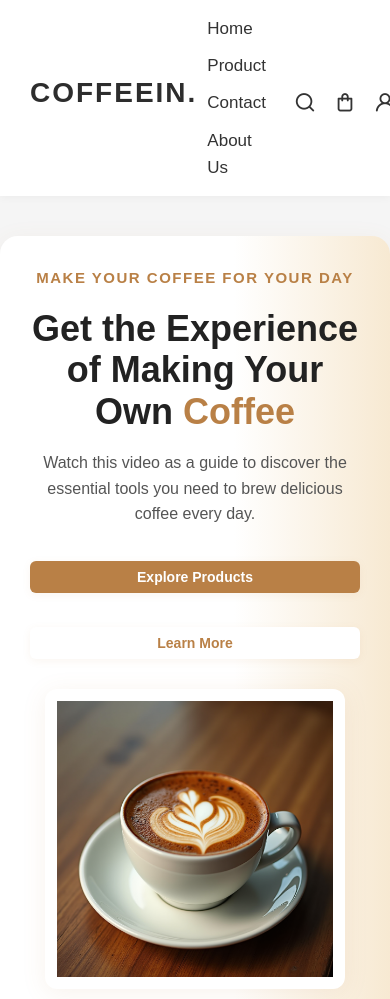
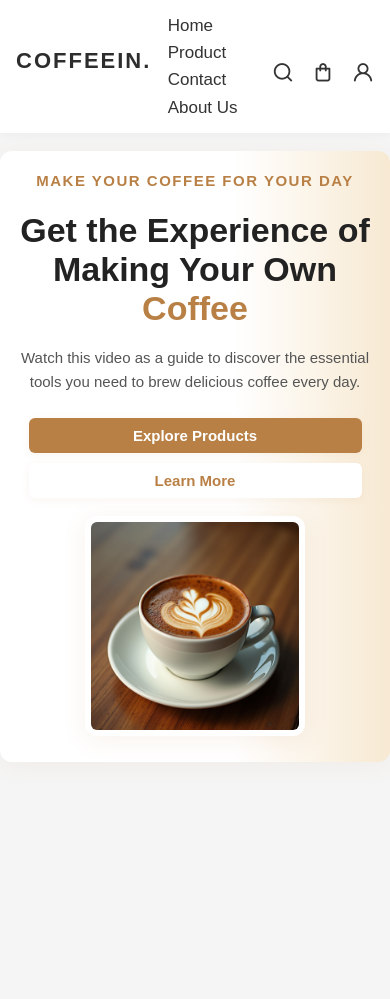
Before and after one commit to shademahata/Login-Pages, a plain HTML site: page index.html in a window 390 px wide. Shown: the top 999 px of the page. After the commit the page ends 844 px from the top, so only its background shows below. Drawn offline with nearby package versions, Linux system fonts and the light colour scheme.

Commit message:
code changes

```diff
--- a/css/media-queries.css
+++ b/css/media-queries.css
@@ -1,32 +1,35 @@
-
 /* Mobile devices (max-width: 600px) */
 @media (max-width: 600px) {
     header {
         flex-direction: column;
-        padding: 10px 20px;
+        padding: 14px 10px;
     }
 
     .logo {
-        margin-bottom: 10px;
+        margin-bottom: 12px;
+        font-size: 22px;
     }
 
     .nav-links {
         flex-direction: column;
         position: static;
         transform: none;
+        gap: 0;
     }
 
     .nav-links li {
-        margin: 10px 0;
+        margin: 8px 0;
     }
 
     .nav-icons {
-        margin-top: 10px;
+        margin-top: 12px;
     }
 
     .hero {
         flex-direction: column;
-        padding: 20px;
+        padding: 18px 8px;
+        margin: 18px 0 0 0;
+        border-radius: 10px;
     }
 
     .text {
@@ -34,53 +37,70 @@
         text-align: center;
     }
 
+    .text h1 {
+        font-size: 30px;
+    }
+
+    .text p {
+        font-size: 15px;
+    }
+
     .image img {
         max-width: 100%;
-        margin-top: 20px;
+        margin-top: 18px;
+        padding: 6px;
     }
 
     .buttons {
         flex-direction: column;
+        gap: 10px;
+        align-items: center;
     }
 
     .buttons button {
-        margin: 10px 0;
+        margin: 0;
+        width: 90%;
+        font-size: 15px;
+        padding: 10px 0;
     }
 }
 
 /* Tablets (max-width: 768px) */
 @media (max-width: 768px) {
     header {
-        padding: 15px 30px;
+        padding: 12px 16px;
     }
 
     .nav-links {
         position: static;
         transform: none;
+        gap: 0;
     }
 
     .nav-links li {
-        margin: 0 10px;
+        margin: 0 8px;
     }
 
     .hero {
-        padding: 30px;
+        padding: 18px 10px;
+        border-radius: 12px;
     }
 
     .text h1 {
-        font-size: 36px;
+        font-size: 34px;
     }
 
     .text p {
-        font-size: 16px;
+        font-size: 15px;
     }
 
     .buttons button {
-        padding: 8px 16px;
-        font-size: 14px;
+        padding: 9px 12px;
+        font-size: 15px;
     }
 
     .image img {
-        max-width: 300px;
+        max-width: 220px;
+        padding: 6px;
     }
 }
```
